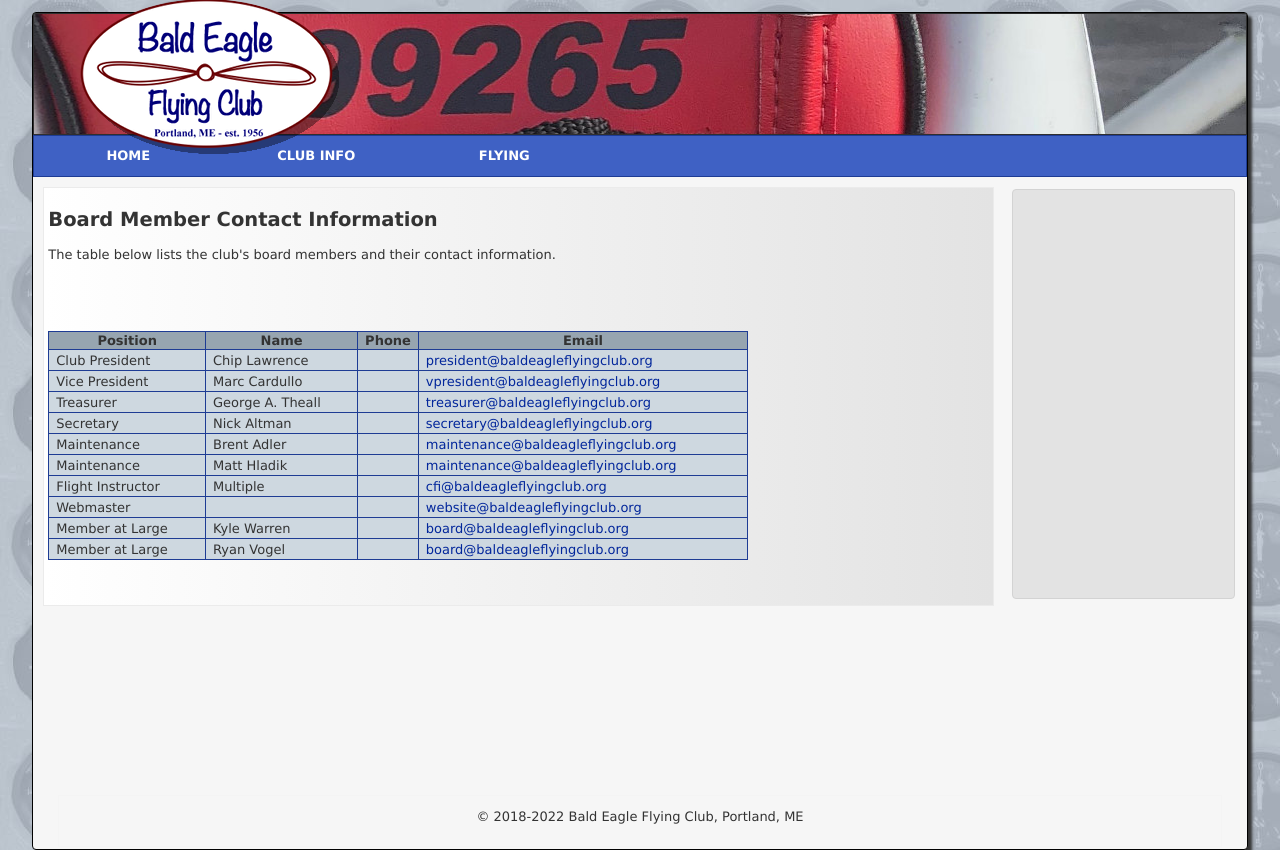
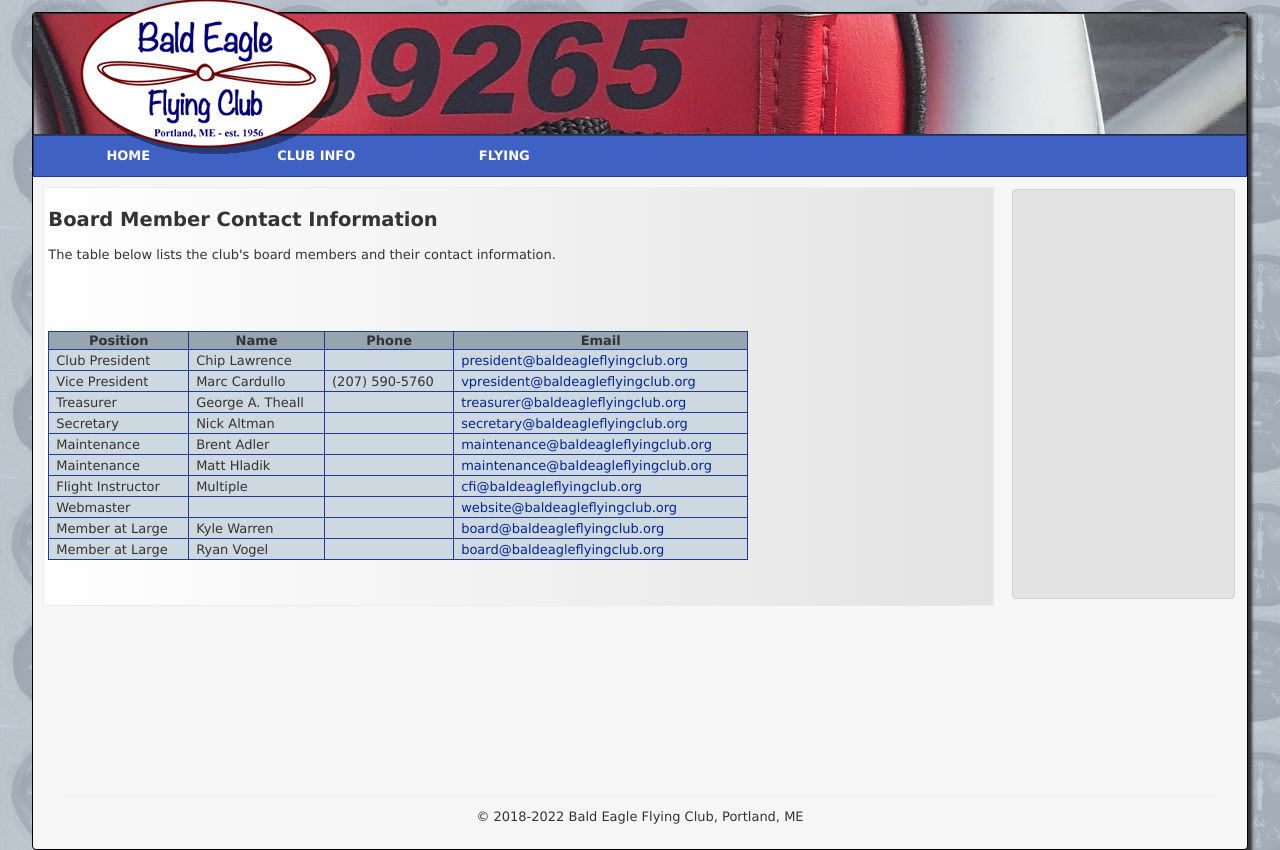
Before and after one commit to gatheall/BEFC, a PHP site: page /board.php in a window 1280 px wide. Shown: the part 16-866 px from the top of the page. Run offline with PHP 8.4, Linux system fonts and the light colour scheme; some libraries are stand-ins or nearby versions.

Commit message:
- Added Marc's phone number at his request.

```diff
--- a/board.php
+++ b/board.php
@@ -43,7 +43,7 @@
 		<tr>
 			<td>Vice President</td>
 			<td>Marc Cardullo</td>
-			<td>&nbsp;</td>
+			<td>(207) 590-5760</td>
 			<td><a href="mailto:vpresident@baldeagleflyingclub.org">vpresident@baldeagleflyingclub.org</a></td>
 		</tr>
 		<tr>
```
